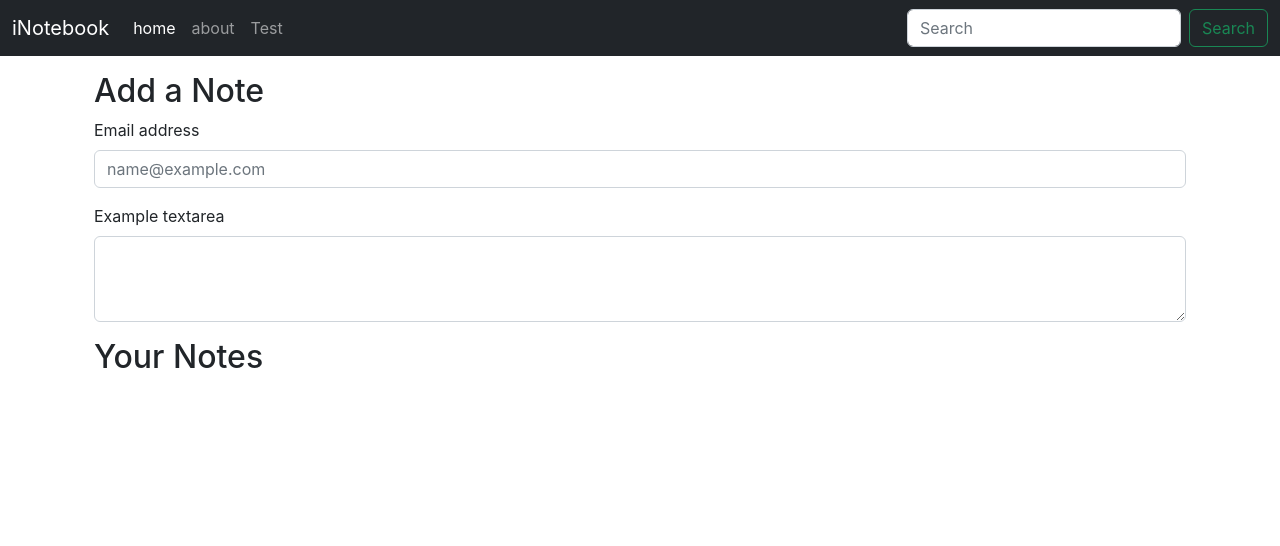
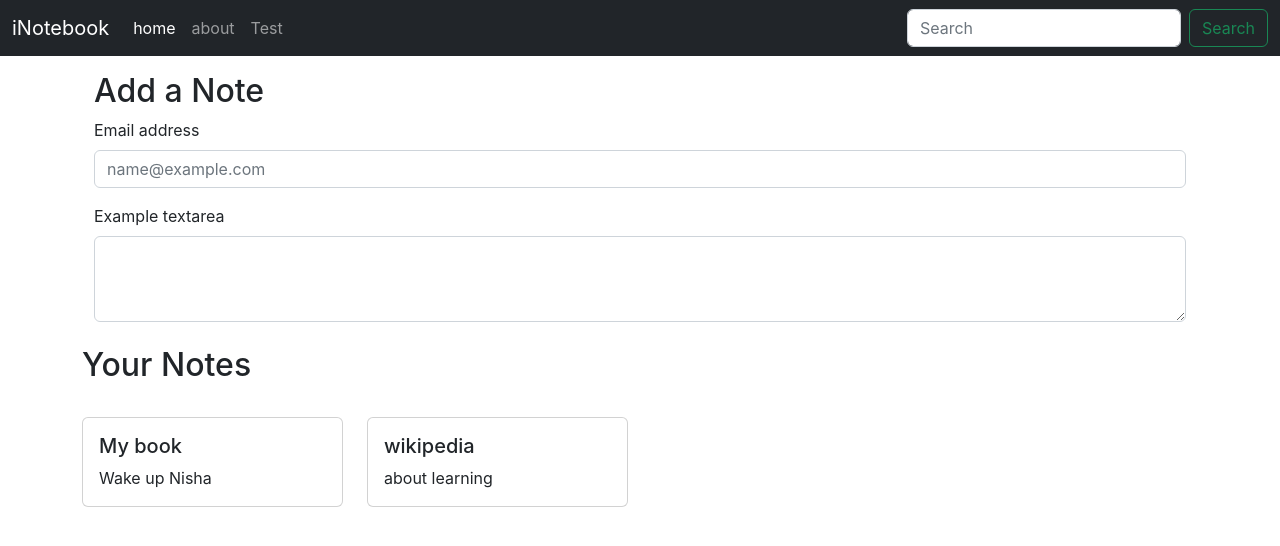
Before and after one commit to Nishaojha1/iNotebook, a React (Create React App) app: page / in a window 1280 px wide. Shown: the top 546 px of the page. Built offline with nearby package versions, Linux system fonts and the light colour scheme.

Commit message:
Created noteitem

```diff
--- /dev/null
+++ b/src/components/Noteitem.js
@@ -0,0 +1,19 @@
+import React from "react";
+
+const Noteitem = (props) => {
+  const { note } = props;
+  return (
+    <div className="col-md-3">
+      <div class="card my-3">
+        <div class="card-body">
+          <h5 class="card-title">{note.title}</h5>
+          <p class="card-text">
+          {note.description}
+          </p>
+        </div>
+      </div>
+    </div>
+  );
+};
+
+export default Noteitem;
--- a/src/components/Notes.js
+++ b/src/components/Notes.js
@@ -1,15 +1,16 @@
 import React, { useContext } from "react";
 import noteContext from "../context/notes/noteContext";
+import Noteitem from "./Noteitem";
 
 
 const Notes = () => {
   const context = useContext(noteContext);
   const { notes, setNotes } = context;
   return (
-    <div className="container">
+    <div className="row my-3 gy-2">
       <h2>Your Notes</h2>
       {notes.map((note) => {
-        console.log(note);
+        return <Noteitem note ={note} key={note._id}/>
       })}
     </div>
   );
```
